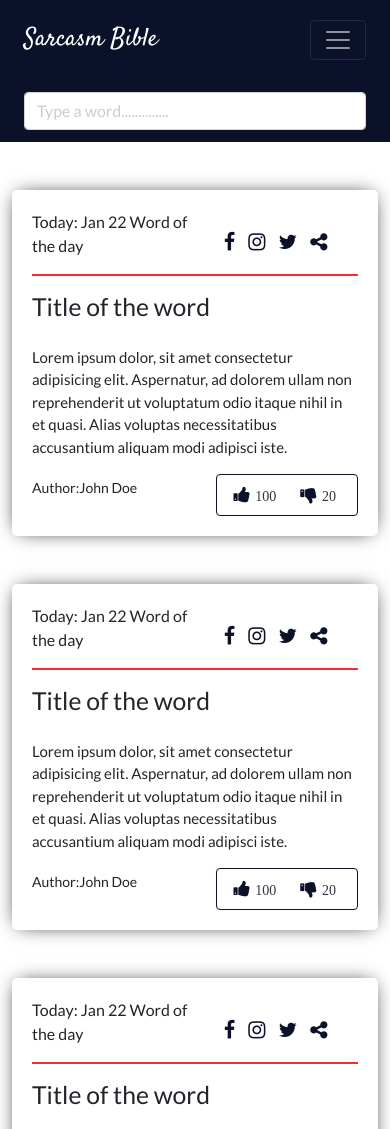
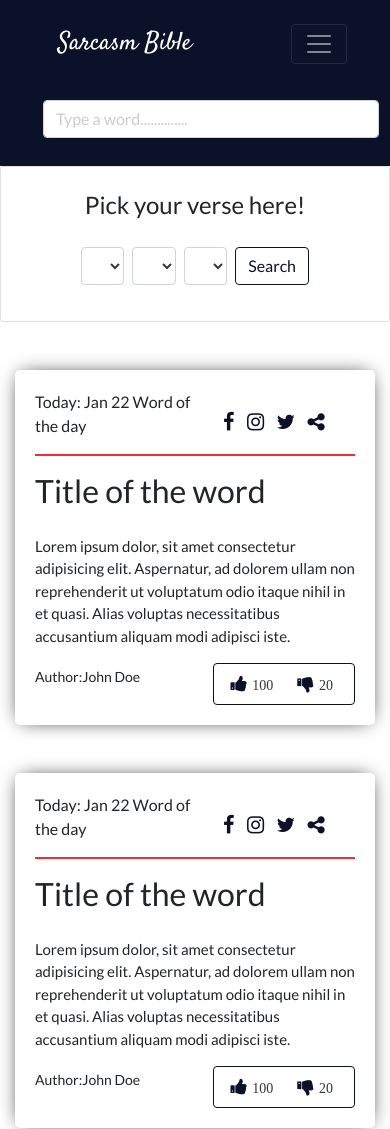
Before and after one commit to StackNerds/sarcasm-bible, a plain HTML site: page index.html in a window 390 px wide. Shown: the top 1129 px of the page. Drawn offline with nearby package versions, Linux system fonts and the light colour scheme; a web font is replaced by a local one.

Commit message:
update UI navbar

```diff
--- a/assets/scripts/script.js
+++ b/assets/scripts/script.js
@@ -9,6 +9,7 @@ $("[data-trigger]").on("click", function () {
   var trigger_id = $(this).attr("data-trigger");
   $(trigger_id).toggleClass("show");
   $("body").toggleClass("offcanvas-active");
+  $("#book").hide();
 });
 
 // close button
--- a/assets/stylesheets/styles.css
+++ b/assets/stylesheets/styles.css
@@ -14,14 +14,13 @@
   --twitter-blue: #1da1f2;
 }
 
-*{
+* {
   /* border: 2px solid red !important; */
 }
 body {
   height: 100vh;
   font-family: "lato", "Roboto", "monsterat";
 }
-
 
 header {
   padding: 12px;
@@ -39,14 +38,13 @@ a {
   font-size: 38px;
 }
 
-
 .form-group input::placeholder {
   color: #ccc;
 }
-nav{
+nav {
   z-index: 99;
 }
-.nav-item i{
+.nav-item i {
   color: #fff;
 }
 
@@ -61,7 +59,7 @@ aside {
   box-shadow: 0px 0px 19px -6px rgba(0, 0, 0, 1);
   width: 100%;
 }
-aside{
+aside {
   padding: 0;
 }
 .top {
@@ -107,7 +105,6 @@ aside i:hover,
 }
 .btn i:hover {
   color: var(--light-red);
-
 }
 
 .btn span {
@@ -184,52 +181,47 @@ footer p {
   max-height: 500px;
   overflow-y: scroll;
   visibility: visible;
-
 }
 
-.verses span{
+.verses span {
   display: inline-block;
 }
 
 .dropdown-menu {
-  /* display: block; */
+  display: block;
   max-height: 0;
   visibility: hidden;
   transition: all 0.4s ease-in-out;
   overflow: hidden;
-  display: absolute;
   width: 100% !important;
   top: 52px;
-  left: -20% !important;
-
 }
-.more a:hover, .book div:hover{
+.more a:hover,
+.book div:hover {
   color: #ddd;
   background-color: var(--primary-color) !important;
   transition: all 0.2s;
 }
 
-.card-body span{
+.card-body span {
   background-color: var(--primary-color);
-
 }
-.categories button:hover{
+.categories button:hover {
   background-color: var(--primary-color) !important;
   color: #ddd;
 }
-.categories h5{
+.categories h5 {
   padding-bottom: 10px;
-border-bottom: 2px solid var(--primary-color);
+  border-bottom: 2px solid var(--primary-color);
 }
 
-option{
+option {
   background-color: #0a1128;
   /* color: var(--light-text); */
 }
-option:hover{
+option:hover {
   background-color: var(--light-red);
 }
-
 
 .sticky2 {
   position: sticky;
@@ -239,13 +231,26 @@ option:hover{
   padding: 0 60px !important;
 }
 
-.offcanvas-header{ display:none; }
+.picker {
+  position: sticky;
+  top: 45px;
+  right: 0;
+  z-index: 55;
+  padding: 0 60px !important;
+  display: none;
+}
+
+.offcanvas-header {
+  display: none;
+}
 
 @media (max-width: 992px) {
-  .offcanvas-header{ display:block; }
+  .offcanvas-header {
+    display: block;
+  }
   .navbar-collapse {
     position: fixed;
-    top:0;
+    top: 0;
     bottom: 0;
     left: 100%;
     width: 100%;
@@ -254,7 +259,7 @@ option:hover{
     overflow-y: auto;
     visibility: hidden;
     background-color: var(--primary-color);
-    transition: visibility .2s ease-in-out, -webkit-transform .2s ease-in-out;
+    transition: visibility 0.2s ease-in-out, -webkit-transform 0.2s ease-in-out;
   }
   .navbar-collapse.show {
     visibility: visible;
@@ -263,30 +268,57 @@ option:hover{
   .nav-item {
     padding-top: 30px;
   }
-  .nav-item i{
+  .nav-item i {
     font-size: 20px;
     margin-right: 5px;
     display: none;
-
   }
-  .navbar-brand, .sticky .navbar-brand{
+  .navbar-brand,
+  .sticky .navbar-brand {
     font-size: 25px;
   }
-  .btn-close{
+  .btn-close {
     border: 1px solid var(--light-text) !important;
     color: var(--light-text);
   }
-  .btn-close:hover{
+  .btn-close:hover {
     background-color: var(--light-text);
     color: var(--primary-color);
-
   }
-  aside{
+  aside {
     margin-top: 20px;
   }
-  aside h2{
+  aside h2 {
     font-size: 25px;
   }
 
-
+  article {
+    margin-top: 0 !important;
+  }
+  .picker {
+    position: sticky;
+    top: 45px;
+    right: 0;
+    z-index: 55;
+    padding: 0 60px !important;
+    display: flex;
+  }
+  .picker div {
+    min-width: 30%;
+  }
+  .picker button {
+    border: 1px solid var(--primary-color) !important;
+    color: var(--primary-color);
+    background-color: #fff;
+  }
+  .picker button:hover{
+    color: #fff;
+    background-color: var(--primary-color);
+  }
+  .main-content {
+    margin-top: 0 !important;
+  }
+  .book{
+    display: none !important;
+  }
 }
--- a/index.html
+++ b/index.html
@@ -6,12 +6,12 @@
   <meta name="viewport" content="width=device-width, initial-scale=1.0" />
   <title>Home</title>
   <!---------------------------- Offline cdn ----------------------------------------------------------->
-  <!-- <link rel="stylesheet" href="/assets/boostrap/css/bootstrap.min.css" /> -->
+  <link rel="stylesheet" href="/assets/boostrap/css/bootstrap.min.css" />
   <!-------------------------------------------Online cdn ---------------------------------------------->
   <!-- <link rel="stylesheet" href="https://maxcdn.bootstrapcdn.com/bootstrap/4.0.0/css/bootstrap.min.css"
         integrity="sha384-Gn5384xqQ1aoWXA+058RXPxPg6fy4IWvTNh0E263XmFcJlSAwiGgFAW/dAiS6JXm" crossorigin="anonymous"> -->
-  <link href="https://cdn.jsdelivr.net/npm/bootstrap@5.0.0-beta2/dist/css/bootstrap.min.css" rel="stylesheet"
-    integrity="sha384-BmbxuPwQa2lc/FVzBcNJ7UAyJxM6wuqIj61tLrc4wSX0szH/Ev+nYRRuWlolflfl" crossorigin="anonymous">
+  <!-- <link href="https://cdn.jsdelivr.net/npm/bootstrap@5.0.0-beta2/dist/css/bootstrap.min.css" rel="stylesheet"
+    integrity="sha384-BmbxuPwQa2lc/FVzBcNJ7UAyJxM6wuqIj61tLrc4wSX0szH/Ev+nYRRuWlolflfl" crossorigin="anonymous"> -->
 
   <link rel="stylesheet" href="/assets/stylesheets/styles.css" />
   <link rel="preconnect" href="https://fonts.gstatic.com" />
@@ -46,12 +46,12 @@
               <a class="nav-link" href="/index.html">Home</a>
             </li>
 
-            <li class="nav-item dropdown dropright position-static d-flex align-items-center">
+            <li class="book d-none nav-item dropdown dropright position-static d-flex align-items-center">
               <i class="fa fa-book" aria-hidden="true"></i>
-              <a class="nav-link dropdown-toggle " href="#" role="button" data-toggle="dropdown" aria-haspopup="true"
+              <a class="  nav-link dropdown-toggle " href="#" role="button" data-toggle="dropdown" aria-haspopup="true"
                 aria-expanded="false">Books</a>
               <ul class="dropdown-menu w-100 shadow p-0" id="navbarDropdownMega">
-                <li class="dropdown-item">
+                <li class="dropdown-item ">
                   <div class="row py-3">
                     <div class="col-md-4 col-lg-4 pb-2">
                       <div class="card h-100">
@@ -323,12 +323,91 @@
         <input type="text" class="ml-3 form-control" name="" id="" aria-describedby="helpId"
           placeholder="Type a word.............." />
       </div>
+
     </div>
   </header>
 
-  <main class="main-content container mt-5 mb-5">
-    <article class="row">
+  <main class="main-content mt-5 mb-5">
+    <div class="card picker mb-5  ">
+      <div class="card-heading text-center mt-4">
+        <h4>Pick your verse here!</h4>
+      </div>
+      <div class="card-body">
+        <div class="">
+          <div class="form-group  d-flex justify-content-between ">
+            <select class="form-control text-dark mr-2" name="" id="">
+              <option class="mt-2 p-2 rounded border text-center">
+                Genesis
+              </option>
+              <option class="mt-2 p-2 rounded border text-center">
+                Smiley
+              </option>
+              <option class="mt-2 p-2 rounded border text-center">
+                1st Book of Lol
+              </option>
+              <option class="mt-2 p-2 rounded border text-center">
+                2nd Book of Lol
+              </option>
+              <option class="mt-2 p-2 rounded border text-center">
+                Skiboro
+              </option>
+              <option class="mt-2 p-2 rounded border text-center">
+                Fancy
+              </option>
+              <option class="mt-2 p-2 rounded border text-center">
+                Boyses
+              </option>
+            </select>
+            <select class="form-control text-dark mr-2" name="" id="">
+              <option class="mt-2 p-2 rounded border text-center">
+                1
+              </option>
+              <option class="mt-2 p-2 rounded border text-center">
+                2
+              </option>
+              <option class="mt-2 p-2 rounded border text-center">
+                3 </option>
+              <option class="mt-2 p-2 rounded border text-center">
+                4 </option>
+              <option class="mt-2 p-2 rounded border text-center">
+                5
+              </option>
+              <option class="mt-2 p-2 rounded border text-center">
+                6
+              </option>
+              <option class="mt-2 p-2 rounded border text-center">
+                7 </option>
+            </select>
+            <select class="form-control text-dark mr-2" name="" id="">
+              <option class="mt-2 p-2 rounded border text-center">
+                1
+              </option>
+              <option class="mt-2 p-2 rounded border text-center">
+                2
+              </option>
+              <option class="mt-2 p-2 rounded border text-center">
+                3 </option>
+              <option class="mt-2 p-2 rounded border text-center">
+                4 </option>
+              <option class="mt-2 p-2 rounded border text-center">
+                5
+              </option>
+              <option class="mt-2 p-2 rounded border text-center">
+                6
+              </option>
+              <option class="mt-2 p-2 rounded border text-center">
+                7 </option>
+            </select>
+            <button class="btn">Search</button>
+
+          </div>
+        </div>
+      </div>
+    </div>
+    <div class="container">
+      <article class="row ">
         <div class="col-md-8 col">
+
           <div class="word">
             <div class="top">
               <div class="date d-flex justify-content-between align-items-center">
@@ -479,6 +558,30 @@
           </aside>
         </div>
       </article>
+    </div>
+
+
+
+
+
+
+
+
+
+
+
+
+
+
+
+
+
+
+
+
+
+
+
   </main>
   <section>
     <footer class="fdb-block footer-large">
@@ -528,9 +631,9 @@
         crossorigin="anonymous"></script> -->
 
   <!----------------------------------- OFfline scripts ------------------------------------------->
-  <!-- <script src="/assets/boostrap/js/jquery.js"></script> -->
-  <!-- <script src="/assets/boostrap/js/bootstrap.min.js"></script> -->
-  <script src="https://cdn.jsdelivr.net/npm/bootstrap@5.0.0-beta2/dist/js/bootstrap.bundle.min.js" integrity="sha384-b5kHyXgcpbZJO/tY9Ul7kGkf1S0CWuKcCD38l8YkeH8z8QjE0GmW1gYU5S9FOnJ0" crossorigin="anonymous"></script>
+  <script src="/assets/boostrap/js/jquery.js"></script>
+  <script src="/assets/boostrap/js/bootstrap.min.js"></script>
+  <!-- <script src="https://cdn.jsdelivr.net/npm/bootstrap@5.0.0-beta2/dist/js/bootstrap.bundle.min.js" integrity="sha384-b5kHyXgcpbZJO/tY9Ul7kGkf1S0CWuKcCD38l8YkeH8z8QjE0GmW1gYU5S9FOnJ0" crossorigin="anonymous"></script> -->
 
   <script src="/assets/scripts/script.js"></script>
 </body>
```
Lines whose indentation alone changed are shown as unchanged.
